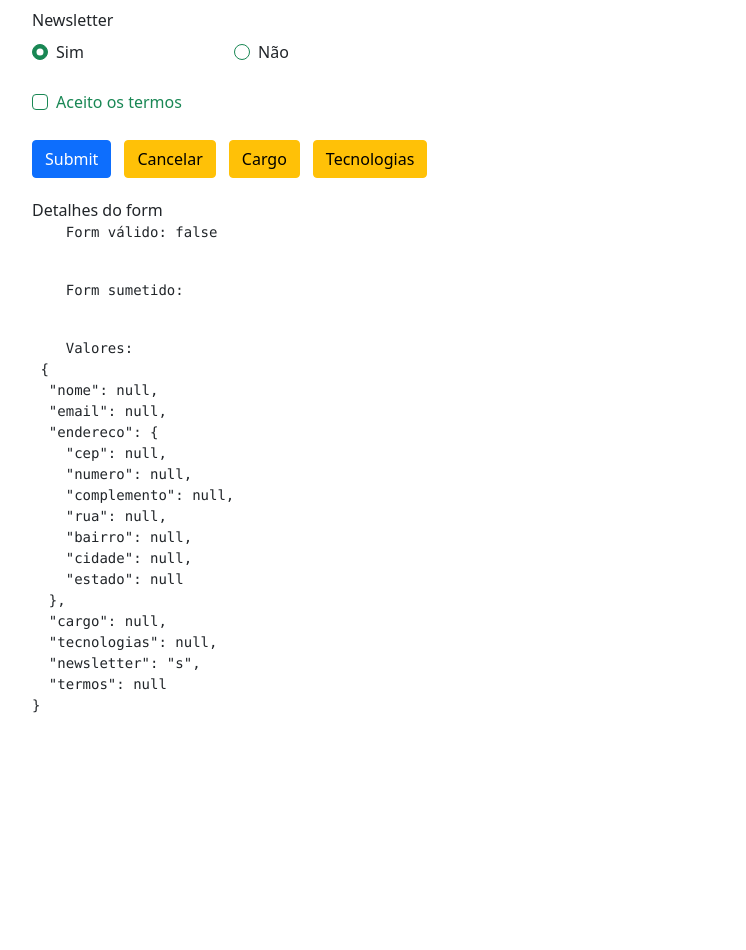
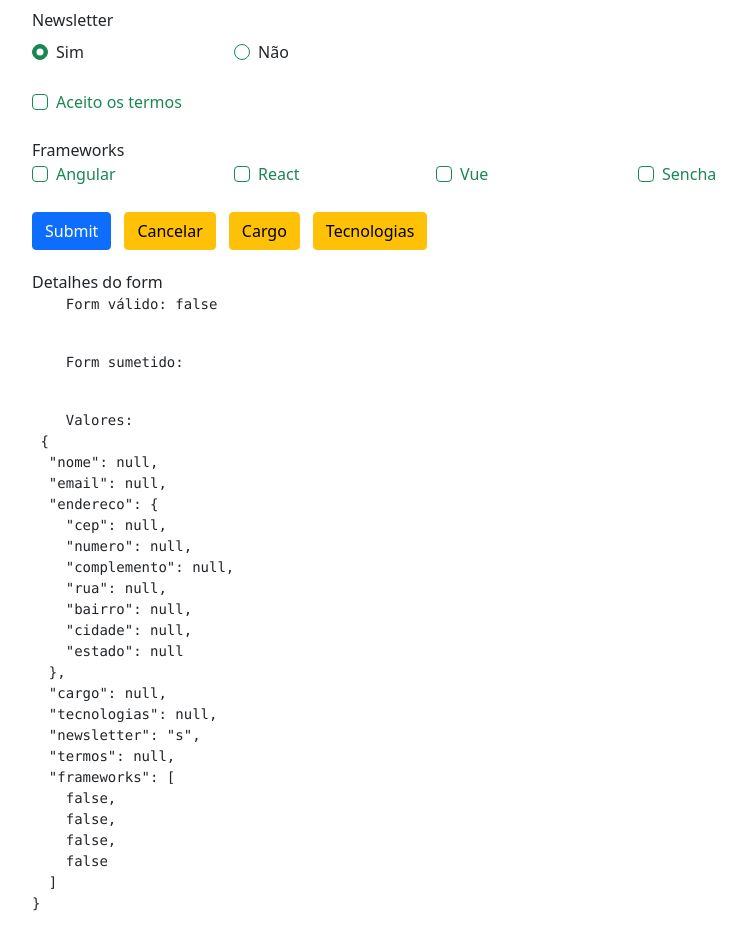
Before and after one commit to AndersonSilva94/estudos-angular-framework, an Angular app in the folder modulo-9-formularios-data-driven/formularios-data-driven/: page /dataForm in a window 1280 px wide. Shown: the part 680-1630 px from the top of the page, without its empty margins (50-796 px from the left). Before the commit the page ends 1433 px from the top, so only its background shows below. Built offline with nearby package versions, Linux system fonts and the light colour scheme.

Commit message:
feat: :rocket: Formulários reativos: FormArray: Checkboxes Dinâmicos

```diff
--- a/modulo-9-formularios-data-driven/formularios-data-driven/src/app/data-form/data-form.component.html
+++ b/modulo-9-formularios-data-driven/formularios-data-driven/src/app/data-form/data-form.component.html
@@ -143,6 +143,18 @@
           [mostrarErro]="!formulario.get('termos')?.valid" msgErro="Por favor, aceite os termos">
         </app-campo-control-erro>
       </div>
+
+      <div class="form-group mt-4">
+        <div class="col-sm-12">
+          <label for="frameworks" class="control-label">Frameworks</label>
+        </div>
+        <div class="form-check form-check-inline col-sm-2" formArrayName="frameworks" *ngFor="let item of getFrameworksControls(); let i = index">
+          <input class="form-check-input" type="checkbox" [formControlName]="i">
+          <label class="form-check-label">
+            {{ frameworks[i] }}
+          </label>
+        </div>
+      </div>
     </div>
   </div>
 
--- a/modulo-9-formularios-data-driven/formularios-data-driven/src/app/data-form/data-form.component.ts
+++ b/modulo-9-formularios-data-driven/formularios-data-driven/src/app/data-form/data-form.component.ts
@@ -1,5 +1,5 @@
 import { Component, OnInit } from '@angular/core';
-import { FormBuilder, FormControl, FormGroup, Validators } from '@angular/forms';
+import { FormArray, FormBuilder, FormControl, FormGroup, Validators } from '@angular/forms';
 import { HttpClient } from '@angular/common/http';
 import { map } from 'rxjs/operators'
 import { DropdownService } from '../shared/services/dropdown.service';
@@ -21,6 +21,7 @@ export class DataFormComponent implements OnInit {
   cargos!: any[];
   tecnologias!: any[];
   newsletterOp!: any[];
+  frameworks: string[] = ['Angular', 'React', 'Vue', 'Sencha'];
 
   constructor(
     private formBuilder: FormBuilder,
@@ -70,17 +71,38 @@ export class DataFormComponent implements OnInit {
       cargo: [null],
       tecnologias: [null],
       newsletter: ['s'],
-      termos: [null, Validators.pattern('true')]
+      termos: [null, Validators.pattern('true')],
+      frameworks: this.buildFrameworks()
     })
+  }
 
+  buildFrameworks() {
 
+    const values = this.frameworks.map(v => new FormControl(false));
+
+    return this.formBuilder.array(values);
+
+    /* this.formBuilder.array([
+      new FormControl(false),
+      new FormControl(false),
+      new FormControl(false),
+      new FormControl(false)
+    ]) */
   }
 
   onSubmit() {
-    // console.log(this.formulario)
+    console.log(this.formulario)
+
+    let valueSubmit = Object.assign({}, this.formulario.value);
+
+    valueSubmit = Object.assign(valueSubmit, {
+      frameworks: valueSubmit.frameworks
+        .map((v: any, i: any) => v ? this.frameworks[i] : null)
+        .filter((v: any) => v !== null)
+    })
 
     if (this.formulario.valid) {
-      this.http.post('https://httpbin.org/post', JSON.stringify(this.formulario.value))
+      this.http.post('https://httpbin.org/post', JSON.stringify(valueSubmit))
         .pipe(map(dados => dados))
         .subscribe(dados => {
           console.log(dados);
@@ -181,7 +203,11 @@ export class DataFormComponent implements OnInit {
   }
 
   setarTecnologias() {
-    this.formulario.get('tecnologias')?.setValue(['javascript', 'angular'])
+    this.formulario.get('tecnologias')?.setValue(['javascript', 'php'])
+  }
+
+  getFrameworksControls() {
+    return this.formulario.get('frameworks') ? (<FormArray>this.formulario.get('frameworks')).controls : null;
   }
 
 }
--- a/modulo-9-formularios-data-driven/formularios-data-driven/src/app/shared/services/dropdown.service.ts
+++ b/modulo-9-formularios-data-driven/formularios-data-driven/src/app/shared/services/dropdown.service.ts
@@ -28,8 +28,8 @@ export class DropdownService {
   getTecnologias() {
     return [
       { nome: 'javascript', desc: 'JavaScript' },
-      { nome: 'react', desc: 'React' },
-      { nome: 'angular', desc: 'Angular' },
+      { nome: 'php', desc: 'PHP' },
+      { nome: 'lua', desc: 'Lua' },
       { nome: 'python', desc: 'Python' },
     ]
   }
```
